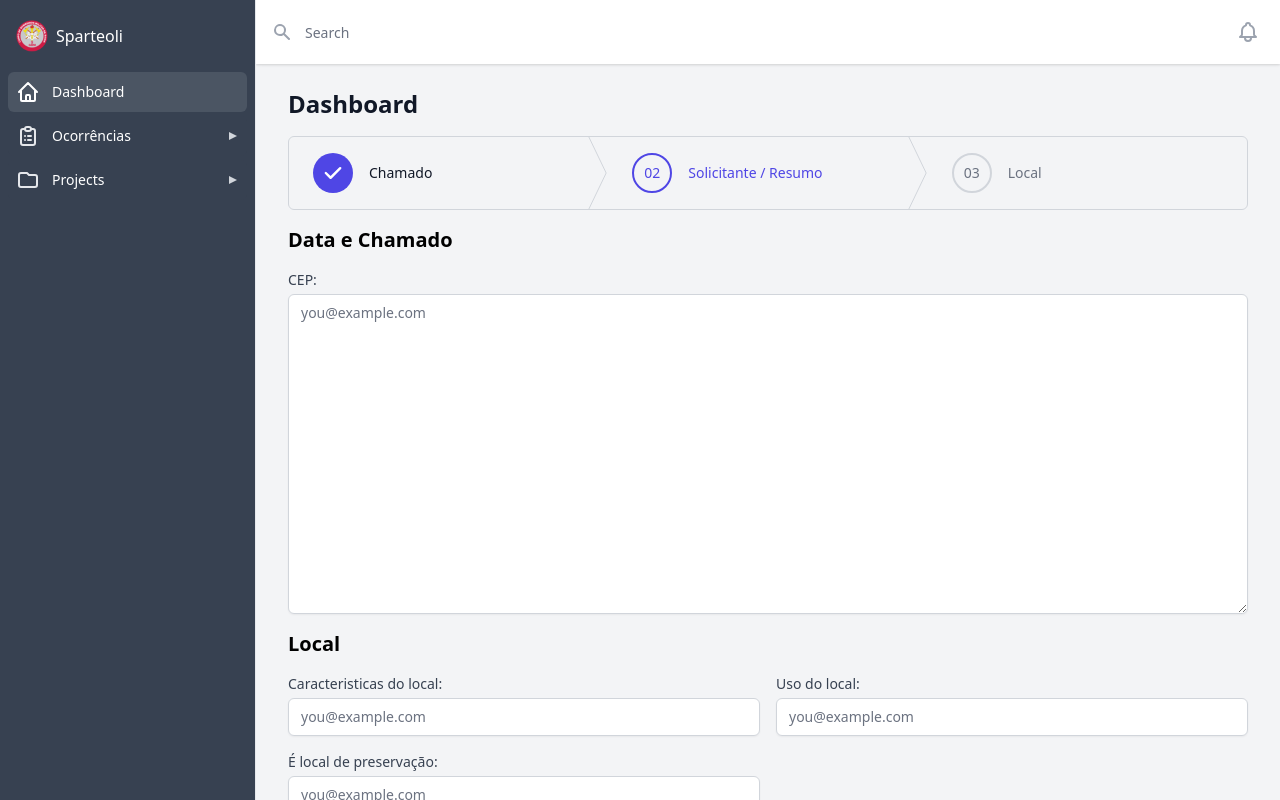
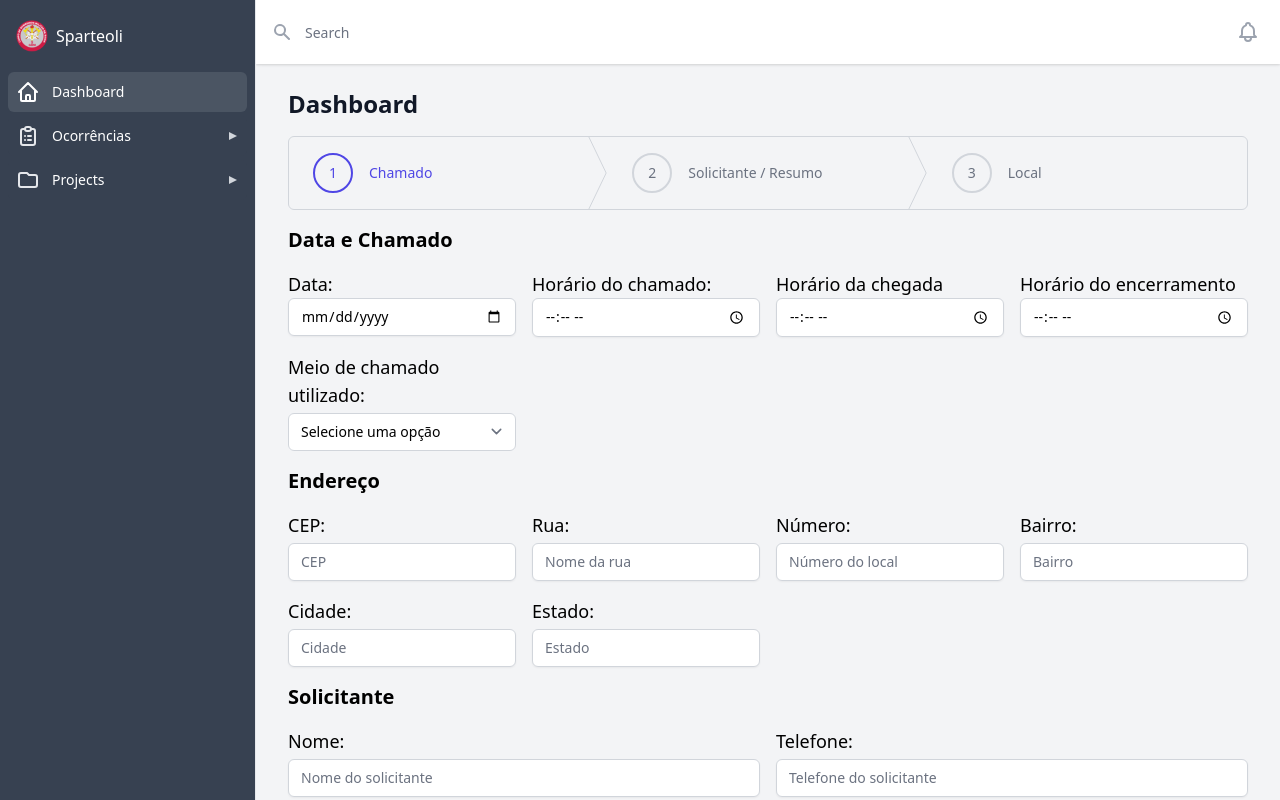
Before and after one commit to ericoabs/sparteoliReact, a React (Create React App) app: page / in a window 1280 px wide. Built offline with nearby package versions, Linux system fonts and the light colour scheme.

Commit message:
Fixed next step

```diff
--- a/src/components/Steps/CallAndAdress/index.js
+++ b/src/components/Steps/CallAndAdress/index.js
@@ -3,7 +3,7 @@ import Button from '../../Button';
 export default function CallAndAdress() {
   return (
     <>
-      <h1 className="text-xl font-bold mb-4">Data e Chamado</h1>
+      <h1 className="text-xl font-bold my-4">Data e Chamado</h1>
       <div className="grid grid-cols-4 gap-4">
         <div>
           <div>
@@ -11,7 +11,8 @@ export default function CallAndAdress() {
               Data:
               <input
                 type="date"
-                name="bday"
+                name="callDate"
+                dataMask="00/00/0000"
                 required
                 maxLength="8"
                 className="shadow-sm focus:ring-indigo-500 focus:border-indigo-500 block w-full sm:text-sm border-gray-300 rounded-md"
@@ -23,8 +24,8 @@ export default function CallAndAdress() {
           <h2 className="text-lg font-semi-bold">Horário do chamado:</h2>
           <input
             type="time"
-            name="time"
-            id="time"
+            name="timeOfCall"
+            id="timeOfCall"
             className="shadow-sm focus:ring-indigo-500 focus:border-indigo-500 block w-full sm:text-sm border-gray-300 rounded-md"
           />
         </div>
@@ -32,8 +33,8 @@ export default function CallAndAdress() {
           <h2 className="text-lg font-semi-bold">Horário da chegada</h2>
           <input
             type="time"
-            name="time"
-            id="time"
+            name="arrivalTime"
+            id="arrivalTime"
             className="shadow-sm focus:ring-indigo-500 focus:border-indigo-500 block w-full sm:text-sm border-gray-300 rounded-md"
           />
         </div>
@@ -41,8 +42,8 @@ export default function CallAndAdress() {
           <h2 className="text-lg font-semi-bold">Horário do encerramento</h2>
           <input
             type="time"
-            name="time"
-            id="time"
+            name="endingTime"
+            id="endingTime"
             className="shadow-sm focus:ring-indigo-500 focus:border-indigo-500 block w-full sm:text-sm border-gray-300 rounded-md"
           />
         </div>
@@ -51,8 +52,8 @@ export default function CallAndAdress() {
             Meio de chamado utilizado:
           </label>
           <select
-            id="location"
-            name="location"
+            id="contactMethod"
+            name="contactMethod"
             className="mt-1 block w-full pl-3 pr-10 py-2 text-base border-gray-300 focus:outline-none focus:ring-indigo-500 focus:border-indigo-500 sm:text-sm rounded-md"
             defaultValue="default"
           >
@@ -64,107 +65,89 @@ export default function CallAndAdress() {
           </select>
         </div>
       </div>
-      <h1 className="my-5">Endereço</h1>
+      <h1 className="text-xl font-bold my-4">Endereço</h1>
       <div className="grid grid-cols-4 gap-4">
         <div>
-          <label
-            htmlFor="email"
-            className="block text-sm font-medium text-gray-700"
-          >
+          <label htmlFor="CEP" className="text-lg font-semi-bold">
             CEP:
           </label>
           <div className="mt-1">
             <input
               type="text"
-              name="email"
-              id="email"
+              name="CEP"
+              id="CEP"
               className="shadow-sm focus:ring-indigo-500 focus:border-indigo-500 block w-full sm:text-sm border-gray-300 rounded-md"
-              placeholder="you@example.com"
+              placeholder="CEP"
             />
           </div>
         </div>
         <div>
-          <label
-            htmlFor="email"
-            className="block text-sm font-medium text-gray-700"
-          >
+          <label htmlFor="street" className="text-lg font-semi-bold">
             Rua:
           </label>
           <div className="mt-1">
             <input
               type="text"
-              name="email"
-              id="email"
+              name="street"
+              id="street"
               className="shadow-sm focus:ring-indigo-500 focus:border-indigo-500 block w-full sm:text-sm border-gray-300 rounded-md"
-              placeholder="you@example.com"
+              placeholder="Nome da rua"
             />
           </div>
         </div>
         <div>
-          <label
-            htmlFor="email"
-            className="block text-sm font-medium text-gray-700"
-          >
+          <label htmlFor="houseNumber" className="text-lg font-semi-bold">
             Número:
           </label>
           <div className="mt-1">
             <input
               type="text"
-              name="email"
-              id="email"
+              name="houseNumber"
+              id="houseNumber"
               className="shadow-sm focus:ring-indigo-500 focus:border-indigo-500 block w-full sm:text-sm border-gray-300 rounded-md"
-              placeholder="you@example.com"
+              placeholder="Número do local"
             />
           </div>
         </div>
         <div>
-          <label
-            htmlFor="email"
-            className="block text-sm font-medium text-gray-700"
-          >
+          <label htmlFor="neighborhood" className="text-lg font-semi-bold">
             Bairro:
           </label>
           <div className="mt-1">
             <input
               type="text"
-              name="email"
-              id="email"
+              name="neighborhood"
+              id="neighborhood"
               className="shadow-sm focus:ring-indigo-500 focus:border-indigo-500 block w-full sm:text-sm border-gray-300 rounded-md"
-              placeholder="you@example.com"
+              placeholder="Bairro"
             />
           </div>
         </div>
         <div>
-          <label
-            htmlFor="email"
-            className="block text-sm font-medium text-gray-700"
-          >
+          <label htmlFor="city" className="text-lg font-semi-bold">
             Cidade:
           </label>
           <div className="mt-1">
             <input
               type="text"
-              name="email"
-              id="email"
+              name="city"
+              id="city"
               className="shadow-sm focus:ring-indigo-500 focus:border-indigo-500 block w-full sm:text-sm border-gray-300 rounded-md"
-              placeholder="you@example.com"
+              placeholder="Cidade"
             />
           </div>
         </div>
         <div>
-          <label
-            htmlFor="email"
-            className="block text-sm font-medium text-gray-700"
-          >
+          <label htmlFor="state" className="text-lg font-semi-bold">
             Estado:
           </label>
           <div className="mt-1">
             <input
               type="text"
-              name="email"
-              id="email"
+              name="state"
+              id="state"
               className="shadow-sm focus:ring-indigo-500 focus:border-indigo-500 block w-full sm:text-sm border-gray-300 rounded-md"
-              placeholder="you@example.com"
+              placeholder="Estado"
             />
           </div>
         </div>
@@ -172,36 +155,32 @@ export default function CallAndAdress() {
       <h1 className="text-xl font-bold my-4">Solicitante</h1>
       <div className="grid grid-cols-2 gap-4">
         <div>
-          <label
-            htmlFor="email"
-            className="block text-sm font-medium text-gray-700"
-          >
+          <label htmlFor="name" className="text-lg font-semi-bold">
             Nome:
           </label>
           <div className="mt-1">
             <input
               type="text"
-              name="email"
-              id="email"
+              name="callerName"
+              id="callerName"
               className="shadow-sm focus:ring-indigo-500 focus:border-indigo-500 block w-full sm:text-sm border-gray-300 rounded-md"
-              placeholder="you@example.com"
+              placeholder="Nome do solicitante"
             />
           </div>
         </div>
         <div>
-          <label
-            htmlFor="email"
-            className="block text-sm font-medium text-gray-700"
-          >
+          <label htmlFor="phone" className="text-lg font-semi-bold">
             Telefone:
           </label>
           <div className="mt-1">
             <input
-              type="text"
-              name="email"
-              id="email"
+              type="tel"
+              name="phone"
+              id="phone"
+              pattern="[0-9]{2}-[0-9]{5}-[0-9]{4}"
+              required
               className="shadow-sm focus:ring-indigo-500 focus:border-indigo-500 block w-full sm:text-sm border-gray-300 rounded-md"
-              placeholder="you@example.com"
+              placeholder="Telefone do solicitante"
             />
           </div>
         </div>
--- a/src/components/Steps/LocationAndDetails/index.js
+++ b/src/components/Steps/LocationAndDetails/index.js
@@ -3,14 +3,11 @@ import Button from '../../Button';
 export default function LocationAndDetails() {
   return (
     <>
-      <h1 className="text-xl font-bold my-4">Data e Chamado</h1>
+      <h1 className="text-xl font-bold my-4">Resumo</h1>
       <div className="grid grid-cols-1">
         <div>
-          <label
-            htmlFor="email"
-            className="block text-sm font-medium text-gray-700"
-          >
-            CEP:
+          <label htmlFor="details" className="text-lg font-semi-bold">
+            Detalhes da ocorrência:
           </label>
           <div className="mt-1">
             <textarea
@@ -26,10 +23,7 @@ export default function LocationAndDetails() {
       <h1 className="text-xl font-bold my-4">Local</h1>
       <div className="grid grid-cols-2 gap-4">
         <div>
-          <label
-            htmlFor="email"
-            className="block text-sm font-medium text-gray-700"
-          >
+          <label htmlFor="details" className="text-lg font-semi-bold">
             Caracteristicas do local:
           </label>
           <div className="mt-1">
@@ -43,10 +37,7 @@ export default function LocationAndDetails() {
           </div>
         </div>
         <div>
-          <label
-            htmlFor="email"
-            className="block text-sm font-medium text-gray-700"
-          >
+          <label htmlFor="details" className="text-lg font-semi-bold">
             Uso do local:
           </label>
           <div className="mt-1">
@@ -60,10 +51,7 @@ export default function LocationAndDetails() {
           </div>
         </div>
         <div>
-          <label
-            htmlFor="email"
-            className="block text-sm font-medium text-gray-700"
-          >
+          <label htmlFor="details" className="text-lg font-semi-bold">
             É local de preservação:
           </label>
           <div className="mt-1">
--- a/src/pages/Dashboard.js
+++ b/src/pages/Dashboard.js
@@ -46,9 +46,9 @@ function classNames(...classes) {
 export default function Dashboard() {
   const [sidebarOpen, setSidebarOpen] = useState(false);
   const [steps, setSteps] = useState([
-    { id: '01', name: 'Chamado', href: '#', status: 'complete' },
-    { id: '02', name: 'Solicitante / Resumo', href: '#', status: 'current' },
-    { id: '03', name: 'Local', href: '#', status: 'upcoming' },
+    { id: 1, name: 'Chamado', href: '#', status: 'current' },
+    { id: 2, name: 'Solicitante / Resumo', href: '#', status: 'upcoming' },
+    { id: 3, name: 'Local', href: '#', status: 'upcoming' },
     // { id: '04', name: 'Preenchedor', href: '#', status: 'upcoming' },
     // { id: '06', name: 'Operação', href: '#', status: 'upcoming' },
     // { id: '07', name: 'Local', href: '#', status: 'upcoming' },
@@ -58,7 +58,6 @@ export default function Dashboard() {
     const [currentStep] = steps.filter((step) => {
       if (step.status === 'current') return step;
     });
-    console.log(currentStep);
     return currentStep;
   }, [steps]);
 
@@ -67,30 +66,25 @@ export default function Dashboard() {
   const renderStep = useCallback(() => {
     return (
       <>
-        {currentStep.id == '01' && <CallAndAdress />}
-        {currentStep.id == '02' && <LocationAndDetails />}
-        {currentStep.id == '03' && <FillerAndOperation />}
+        {currentStep.id === 1 && <CallAndAdress />}
+        {currentStep.id === 2 && <LocationAndDetails />}
+        {currentStep.id === 3 && <FillerAndOperation />}
       </>
     );
   }, [currentStep]);
 
   const handleNextStep = useCallback(() => {
     const newSteps = steps.map((step, index) => {
-      console.log(step);
       if (step.id === currentStep.id) {
         return { ...step, status: 'complete' };
       }
 
-      if (index === steps.length) {
-        return step;
+      if (currentStep.id === index) {
+        return { ...step, status: 'current' };
       }
 
-      if (step.id === currentStep.id) {
-        return step;
-      }
+      return step;
     });
-
-    // const newSteps = steps.filter()
 
     setSteps(newSteps);
   }, [steps, currentStep]);
```
